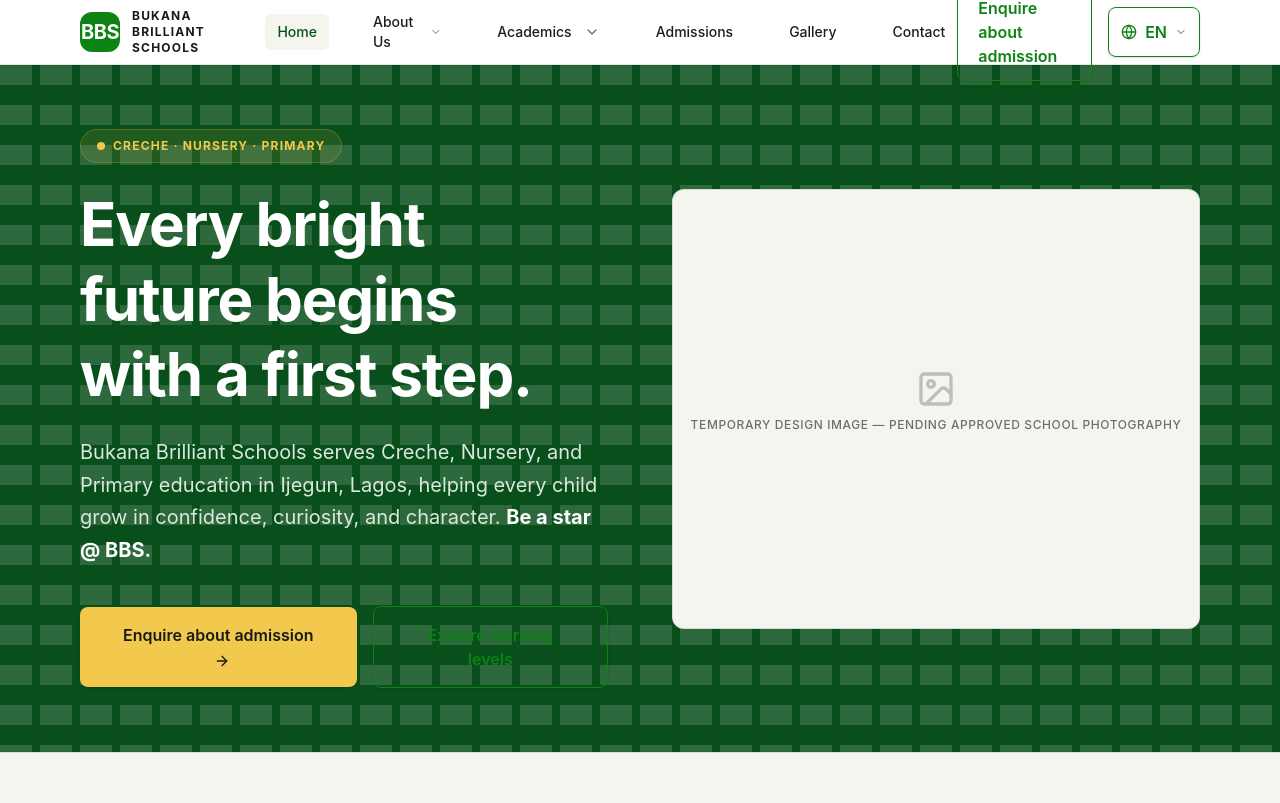
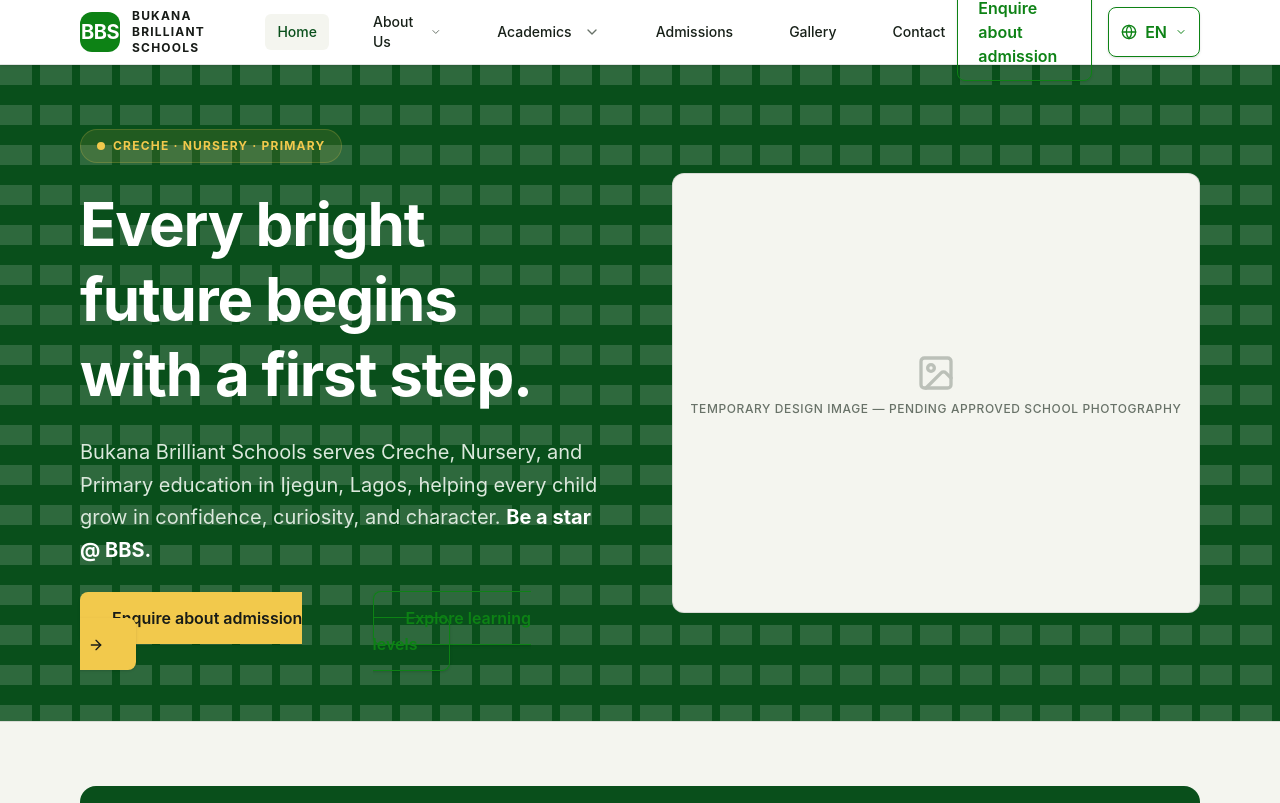
Before and after one commit to blinkzdlfx-cell/bukana-brilliant-schools, a React (Vite) app: page / in a window 1280 px wide. Shown: the top 803 px of the page. Built offline with nearby package versions, Linux system fonts and the light colour scheme.

Commit message:
Repair homepage hero action links

```diff
--- a/src/pages/HomePage.jsx
+++ b/src/pages/HomePage.jsx
@@ -46,28 +46,26 @@ function HeroSection() {
               {schoolProfile.description} <strong className="text-surface-white"> Be a star @ BBS.</strong>
             </motion.p>
             <div className="flex flex-col sm:flex-row gap-4 justify-center lg:justify-start">
-              <motion.button
+              <motion.div
                 initial={{ opacity: 0, y: 20 }}
                 animate={{ opacity: 1, y: 0 }}
                 transition={{ delay: 0.2 }}
-                asChild
                 className="w-full sm:w-auto"
               >
-                <Button variant="accent" className="w-full px-8 py-4 text-base">
+                <Button variant="accent" href={admissionsCta.href} className="w-full px-8 py-4 text-base">
                   Enquire about admission <ArrowRight className="ml-2 inline h-4 w-4" />
                 </Button>
-              </motion.button>
-              <motion.button
+              </motion.div>
+              <motion.div
                 initial={{ opacity: 0, y: 20 }}
                 animate={{ opacity: 1, y: 0 }}
                 transition={{ delay: 0.25 }}
-                asChild
                 className="w-full sm:w-auto"
               >
-                <Button variant="outline" className="w-full px-8 py-4 text-base">
+                <Button variant="outline" href={academicsCta.href} className="w-full px-8 py-4 text-base">
                   Explore learning levels
                 </Button>
-              </motion.button>
+              </motion.div>
             </div>
           </div>
           <div className="hidden lg:block relative h-[440px] w-full">
```
